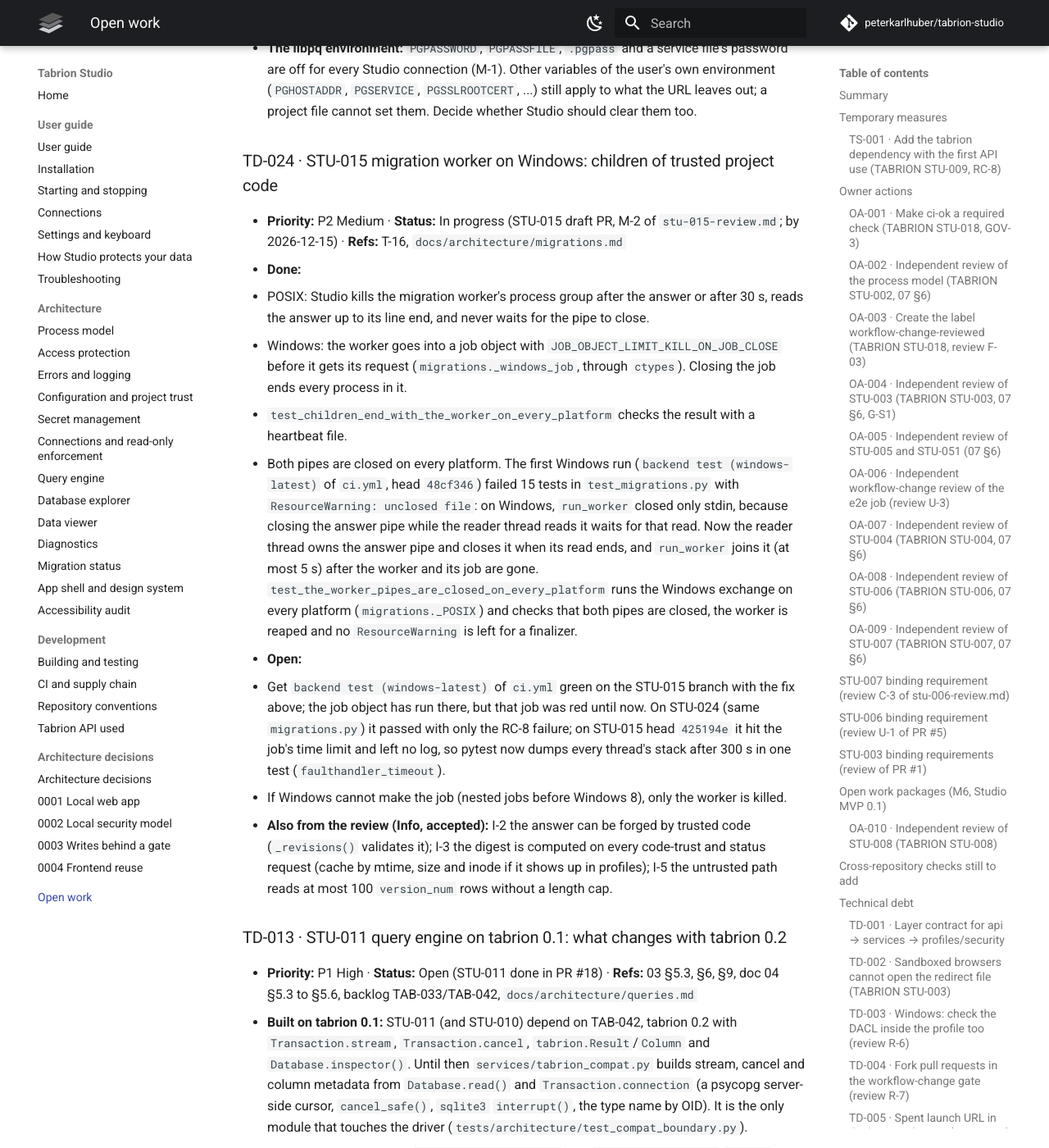
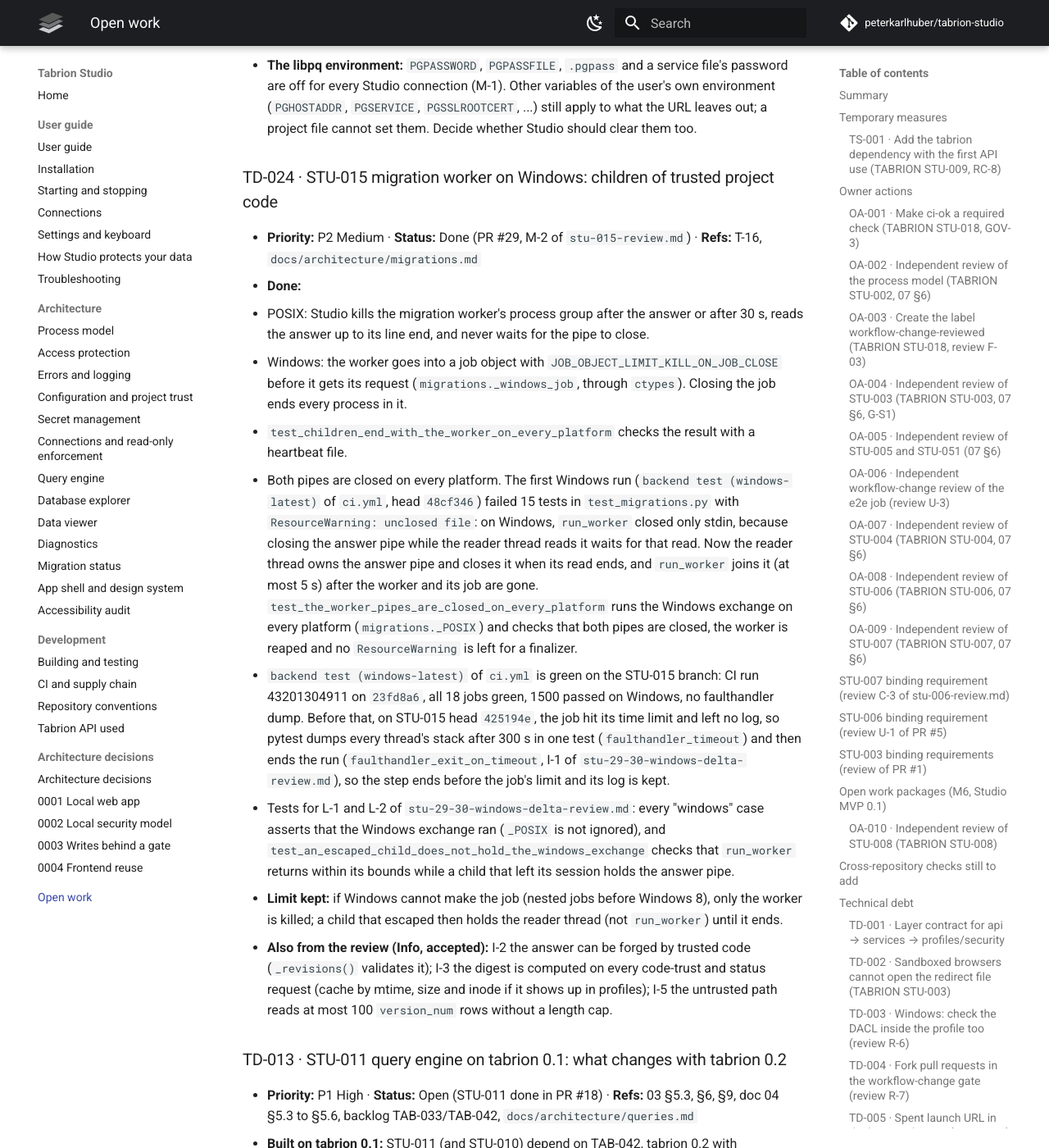
Before and after one commit to peterkarlhuber/tabrion-studio, an MkDocs documentation site: the page built from docs/TODO.md, in a window 1280 px wide and 1400 px high, scrolled down 27439 px. Shown: the whole window at 82% size. Built offline with MkDocs 1.6.1 and Material for MkDocs 9.7.7, drawn with Linux system fonts in a browser that asks for light colours; comment, search, counter and statistics services are not loaded; some of the changed text lies outside the part shown.

Commit message:
STU-015: tests for L-1 and L-2 of the Windows delta review, end a hung run
L-1: every "windows" case of the worker tests records which exchange
run_worker used and asserts the Windows one, so ignoring migrations._POSIX
fails them (mutation E: 8 tests fail in 10 of 10 runs).
L-2: test_an_escaped_child_does_not_hold_the_windows_exchange runs the
Windows exchange without a job object while a child that left its session
holds the answer pipe; run_worker must return within its bounds while the
reader thread is still blocked (mutation G, an unbounded reader.join():
both cases fail in 10 of 10 runs).
I-1: faulthandler_exit_on_timeout ends the pytest run after the 300 s
stack dump, so a hung CI step ends before the job's limit and keeps its log.
TD-024 is done: Windows CI run 43201304911 on 23fd8a6 was green.

Co-Authored-By: Claude Opus 5.5 <noreply@anthropic.com>
Claude-Session: https://claude.ai/code/session_011tY7TC7Nu5VGro3DJGJcv8

```diff
--- a/docs/TODO.md
+++ b/docs/TODO.md
@@ -47,7 +47,7 @@
 | TD-021 language, theme and density were lost at every start (browser storage per port); now saved in `settings.toml` | P2 | Open (#17 merged as `061db9d`; I-5, I-6 left) |
 | TD-022 STU-053 parts that wait for later packages or a person (screen-reader sample, tree, grid, live region, editor, Firefox/WebKit, the final MVP report) | P2 | Open |
 | TD-023 user guide parts that wait for later packages (connecting, explorer, editor, data viewer, diagnostics, migrations; the clean-install test and the tag of STU-017) | P2 | Open (user-guide PR #27; review findings done) |
-| TD-024 STU-015 migration worker on Windows: children of trusted project code (job object and pipe closing done; needs a green Windows CI run) | P2 | In progress (STU-015 draft) |
+| TD-024 STU-015 migration worker on Windows: children of trusted project code (job object and pipe closing done; `backend test (windows-latest)` green on `23fd8a6`, run 43201304911) | P2 | Done (PR #29) |
 | TD-030 moderate npm advisory in development tools only (`minimatch` through eslint; QA-8) | P3 | Open (watch) |
 | TD-031 build with the hashed backend pins in CI, and keep the two pins in step (QA-8) | P2 | Open (needs a `.github/` pull request) |
 
@@ -650,7 +650,7 @@ and the server-side write flag (STU-ADR-0003) leave room for it.
 
 ### TD-024 · STU-015 migration worker on Windows: children of trusted project code
 
-- **Priority:** P2 Medium · **Status:** In progress (STU-015 draft PR, M-2 of `stu-015-review.md`; by 2026-12-15) ·
+- **Priority:** P2 Medium · **Status:** Done (PR #29, M-2 of `stu-015-review.md`) ·
   **Refs:** T-16, `docs/architecture/migrations.md`
 - **Done:**
   - POSIX: Studio kills the migration worker's process group after the answer or after 30 s, reads the answer up to
@@ -665,12 +665,16 @@ and the server-side write flag (STU-ADR-0003) leave room for it.
     (at most 5 s) after the worker and its job are gone. `test_the_worker_pipes_are_closed_on_every_platform` runs
     the Windows exchange on every platform (`migrations._POSIX`) and checks that both pipes are closed, the worker
     is reaped and no `ResourceWarning` is left for a finalizer.
-- **Open:**
-  - Get `backend test (windows-latest)` of `ci.yml` green on the STU-015 branch with the fix above; the job object
-    has run there, but that job was red until now. On STU-024 (same `migrations.py`) it passed with only the RC-8
-    failure; on STU-015 head `425194e` it hit the job's time limit and left no log, so pytest now dumps every
-    thread's stack after 300 s in one test (`faulthandler_timeout`).
-  - If Windows cannot make the job (nested jobs before Windows 8), only the worker is killed.
+  - `backend test (windows-latest)` of `ci.yml` is green on the STU-015 branch: CI run 43201304911 on `23fd8a6`,
+    all 18 jobs green, 1500 passed on Windows, no faulthandler dump. Before that, on STU-015 head `425194e`, the job
+    hit its time limit and left no log, so pytest dumps every thread's stack after 300 s in one test
+    (`faulthandler_timeout`) and then ends the run (`faulthandler_exit_on_timeout`, I-1 of
+    `stu-29-30-windows-delta-review.md`), so the step ends before the job's limit and its log is kept.
+  - Tests for L-1 and L-2 of `stu-29-30-windows-delta-review.md`: every "windows" case asserts that the Windows
+    exchange ran (`_POSIX` is not ignored), and `test_an_escaped_child_does_not_hold_the_windows_exchange` checks
+    that `run_worker` returns within its bounds while a child that left its session holds the answer pipe.
+- **Limit kept:** if Windows cannot make the job (nested jobs before Windows 8), only the worker is killed; a child
+  that escaped then holds the reader thread (not `run_worker`) until it ends.
 - **Also from the review (Info, accepted):** I-2 the answer can be forged by trusted code (`_revisions()` validates
   it); I-3 the digest is computed on every code-trust and status request (cache by mtime, size and inode if it
   shows up in profiles); I-5 the untrusted path reads at most 100 `version_num` rows without a length cap.
--- a/pyproject.toml
+++ b/pyproject.toml
@@ -106,8 +106,10 @@ markers = [
     "postgres_superuser: needs TABRION_STUDIO_TEST_POSTGRES and TABRION_STUDIO_TEST_POSTGRES_SUPERUSER (a superuser of the same server; makes and drops its own roles)",
 ]
 filterwarnings = ["error"]
-# A test that runs this long hangs: dump every thread's stack, so a CI job that times out says where (TD-024).
+# A test that runs this long hangs: dump every thread's stack, so a CI job that times out says where (TD-024), and
+# end the run, so the step fails before the job's time limit and its log is kept (I-1 of the Windows delta review).
 faulthandler_timeout = 300
+faulthandler_exit_on_timeout = true
 
 [tool.coverage.run]
 source = ["tabrion_studio"]
```
Also changed, not shown: CHANGELOG.md (+2 -0 lines), 1 other file.
